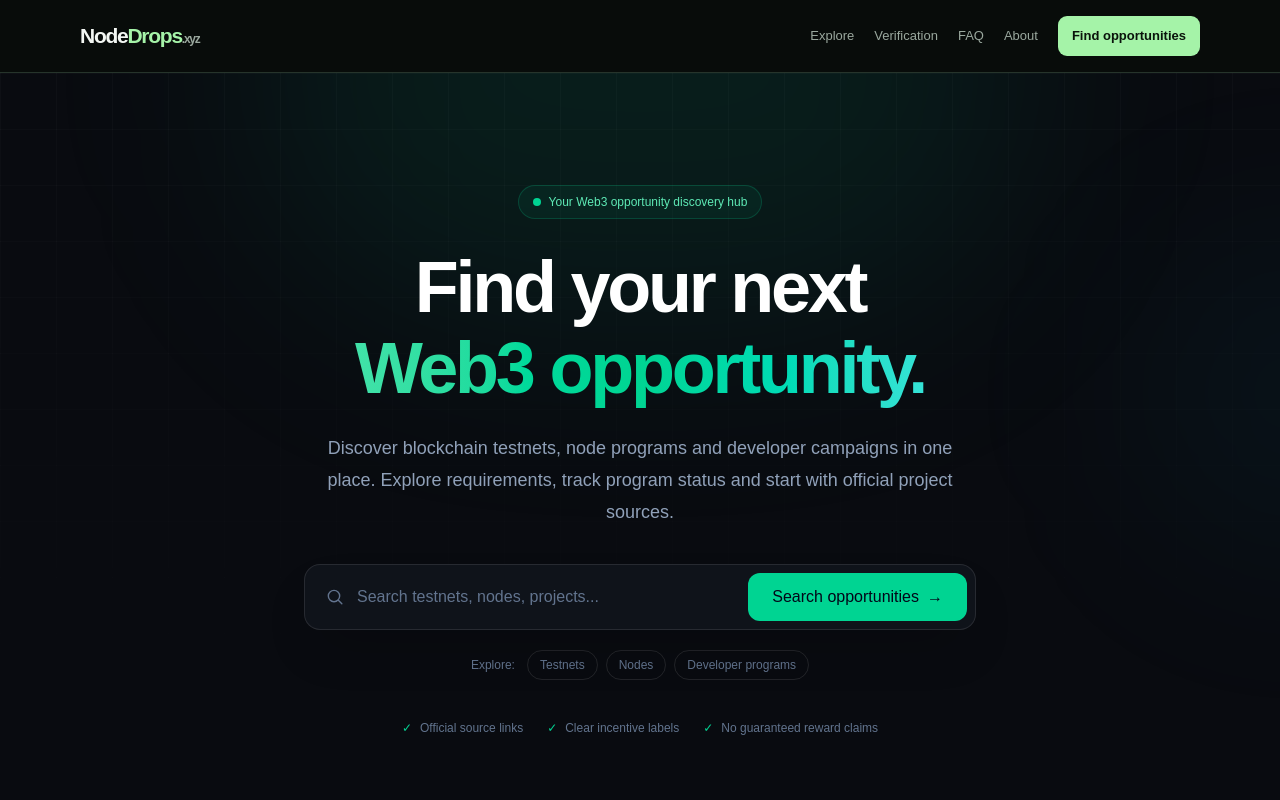
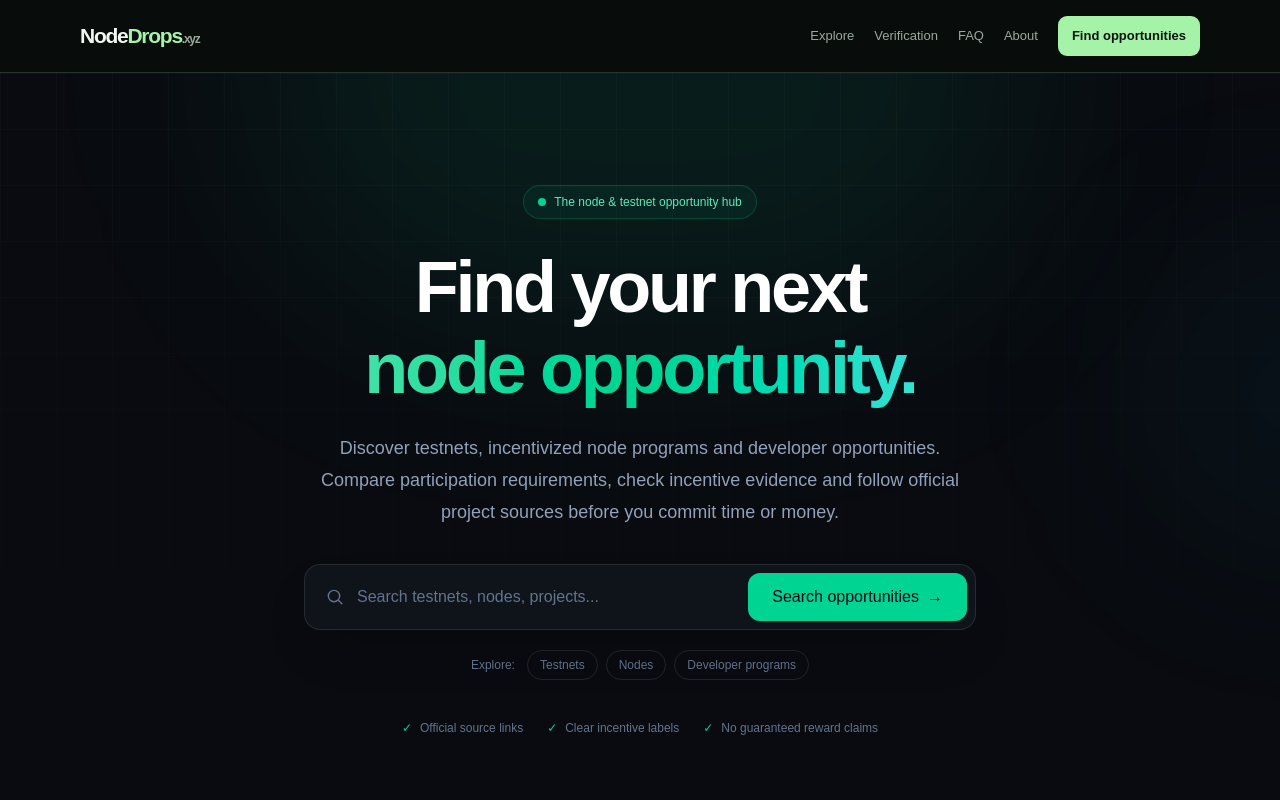
Before and after one commit to tokenstalk787-star/nodedrops, a Next.js app: page / in a window 1280 px wide. Shown: the top 800 px of the page. Built offline with nearby package versions, Linux system fonts and the light colour scheme; no server answers; the database is empty.

Commit message:
Position homepage around node and testnet opportunities

```diff
--- a/src/components/home/hero.tsx
+++ b/src/components/home/hero.tsx
@@ -20,20 +20,18 @@ export function HomeHero() {
               <span className="absolute inline-flex size-full animate-ping rounded-full bg-emerald-400 opacity-40" />
               <span className="relative inline-flex size-2 rounded-full bg-emerald-400" />
             </span>
-            Your Web3 opportunity discovery hub
+            The node & testnet opportunity hub
           </div>
 
           <h1 className="text-4xl font-semibold leading-[1.12] tracking-[-0.045em] text-white sm:text-6xl lg:text-7xl">
             Find your next
             <span className="block bg-gradient-to-r from-emerald-300 via-emerald-400 to-cyan-300 bg-clip-text text-transparent">
-              Web3 opportunity.
+              node opportunity.
             </span>
           </h1>
 
           <p className="mx-auto mt-6 max-w-2xl text-base leading-7 text-slate-400 sm:text-lg sm:leading-8">
-            Discover blockchain testnets, node programs and developer
-            campaigns in one place. Explore requirements, track program
-            status and start with official project sources.
+            Discover testnets, incentivized node programs and developer opportunities. Compare participation requirements, check incentive evidence and follow official project sources before you commit time or money.
           </p>
 
           <form
```
